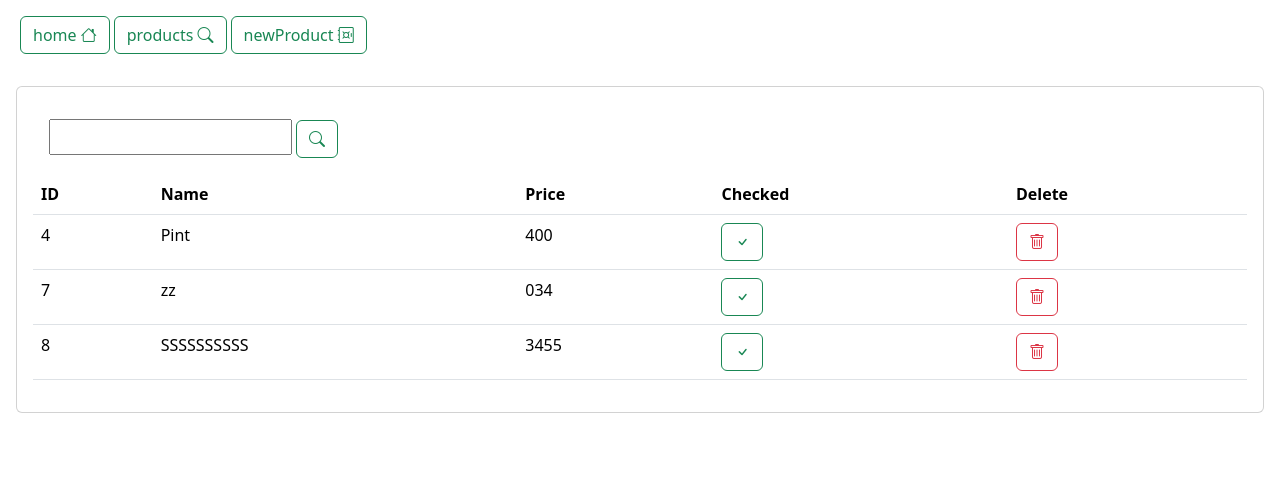
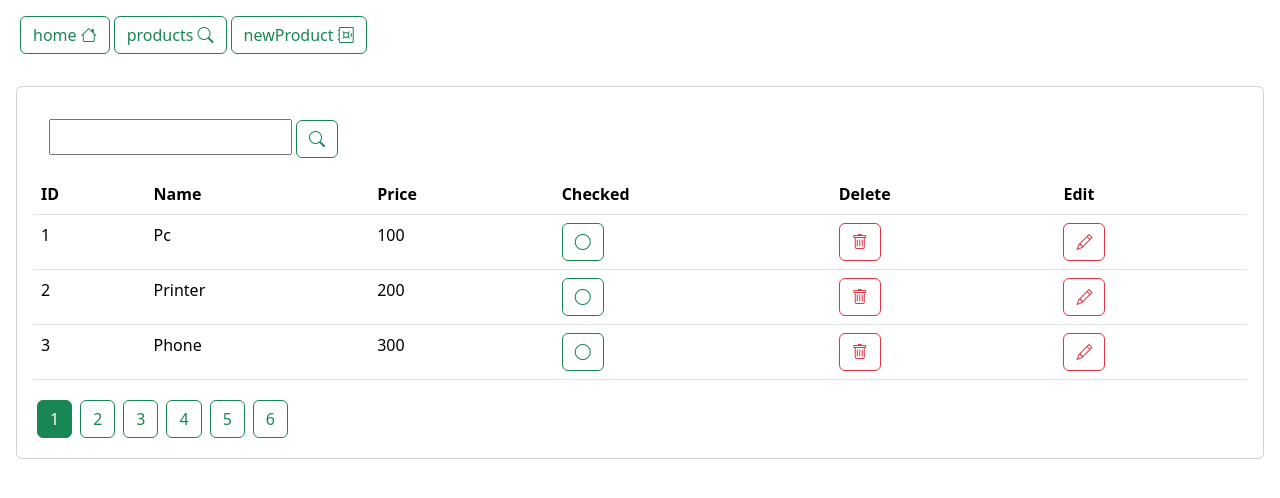
Before and after one commit to aajliBoujemaa/projetAngular, an Angular app: page /products in a window 1280 px wide. Shown: the top 498 px of the page. Built offline with nearby package versions, Linux system fonts and the light colour scheme; data requests are answered from the project's data file.

Commit message:
pagination

```diff
--- a/data/db.json
+++ b/data/db.json
@@ -4,37 +4,109 @@
       "id": 1,
       "name": "Pc",
       "price": 100,
-      "checked": true
+      "checked": false
     },
     {
       "id": 2,
       "name": "Printer",
       "price": 200,
-      "checked": true
+      "checked": false
     },
     {
       "id": 3,
       "name": "Phone",
       "price": 300,
-      "checked": true
+      "checked": false
     },
     {
       "id": 4,
       "name": "Pint",
       "price": 400,
-      "checked": true
+      "checked": false
     },
     {
       "name": "zz",
       "price": "034",
-      "checked": true,
+      "checked": false,
       "id": 7
     },
     {
       "name": "SSSSSSSSSS",
       "price": "3455",
+      "checked": false,
+      "id": 8
+    },
+    {
+      "name": "KKKKKK",
+      "price": "90988",
       "checked": true,
-      "id": 8
+      "id": 9
+    },
+    {
+      "name": "DCIDCSDC",
+      "price": "9909090",
+      "checked": true,
+      "id": 10
+    },
+    {
+      "name": "KKKKKK",
+      "price": "90988",
+      "checked": true,
+      "id": 9
+    },
+    {
+      "name": "DCIDCSDC",
+      "price": "9909090",
+      "checked": true,
+      "id": 10
+    },
+    {
+      "name": "KKKKKK",
+      "price": "90988",
+      "checked": true,
+      "id": 9
+    },
+    {
+      "name": "DCIDCSDC",
+      "price": "9909090",
+      "checked": true,
+      "id": 10
+    },
+    {
+      "name": "KKKKKK",
+      "price": "90988",
+      "checked": true,
+      "id": 9
+    },
+    {
+      "name": "DCIDCSDC",
+      "price": "9909090",
+      "checked": true,
+      "id": 10
+    },
+    {
+      "name": "KKKKKK",
+      "price": "90988",
+      "checked": true,
+      "id": 9
+    },
+    {
+      "name": "DCIDCSDC",
+      "price": "9909090",
+      "checked": true,
+      "id": 10
+    },
+    {
+      "name": "KKKKKK",
+      "price": "90988",
+      "checked": true,
+      "id": 9
+    },
+    {
+      "name": "DCIDCSDC",
+      "price": "9909090",
+      "checked": true,
+      "id": 10
     }
   ]
 }
--- a/src/app/app-routing.module.ts
+++ b/src/app/app-routing.module.ts
@@ -3,11 +3,13 @@ import { RouterModule, Routes } from '@angular/router';
 import {HomeComponent} from "./home/home.component";
 import {ProductsComponent} from "./products/products.component";
 import {NewProductComponent} from "./new-product/new-product.component";
+import {EditProductComponent} from "./edit-product/edit-product.component";
 
 const routes: Routes = [
   { path:"home", component:HomeComponent},
   { path:"products", component:ProductsComponent},
-  { path:"newProduct", component : NewProductComponent}
+  { path:"newProduct", component : NewProductComponent},
+  { path:"editProduct/:id", component : EditProductComponent}
 ];
 
 @NgModule({
--- a/src/app/app.module.ts
+++ b/src/app/app.module.ts
@@ -8,13 +8,15 @@ import { ProductsComponent } from './products/products.component';
 import { NewProductComponent } from './new-product/new-product.component';
 import {HttpClientModule} from "@angular/common/http";
 import {FormsModule, ReactiveFormsModule} from "@angular/forms";
+import { EditProductComponent } from './edit-product/edit-product.component';
 
 @NgModule({
   declarations: [
     AppComponent,
     HomeComponent,
     ProductsComponent,
-    NewProductComponent
+    NewProductComponent,
+    EditProductComponent
   ],
   imports: [
     BrowserModule,
--- /dev/null
+++ b/src/app/edit-product/edit-product.component.html
@@ -0,0 +1,11 @@
+<div class="p-3">
+
+  <div class="card">
+    <div class="card-header">
+      Product Id = {{productId}}
+    </div>
+    <div class="card-body">
+
+    </div>
+  </div>
+</div>
--- /dev/null
+++ b/src/app/edit-product/edit-product.component.ts
@@ -0,0 +1,30 @@
+import { Component, OnInit } from '@angular/core';
+import {ActivatedRoute} from "@angular/router";
+import {ProductService} from "../serivces/product.service";
+
+@Component({
+  selector: 'app-edit-product',
+  templateUrl: './edit-product.component.html',
+  styleUrls: ['./edit-product.component.css']
+})
+export class EditProductComponent implements OnInit {
+  productId !: number;
+
+  constructor(private activatedRoute:ActivatedRoute, private productService:ProductService) { }
+
+  ngOnInit(): void {
+    this.productId = this.activatedRoute.snapshot.params['id'];
+    this.productService.getProductById(this.productId).subscribe(
+      {
+        next :(product)=>{
+
+        },
+        error : err => {
+          console.log(err)
+        }
+      }
+    );
+  }
+
+
+}
--- a/src/app/new-product/new-product.component.html
+++ b/src/app/new-product/new-product.component.html
@@ -3,7 +3,6 @@
     <div class="card-body">
       <div class="row">
         <div class="col-md-6">
-          {{productForm.value | json}}
           <form [formGroup]="productForm" (ngSubmit)="saveProduct()">
             <div class="mb-3">
               <label class="form-label"> Name </label>
--- a/src/app/products/products.component.html
+++ b/src/app/products/products.component.html
@@ -16,6 +16,7 @@
             <th>Price</th>
             <th>Checked</th>
             <th>Delete</th>
+            <th>Edit</th>
           </tr>
         </thead>
         <tbody>
@@ -33,9 +34,23 @@
                 <i class="bi bi-trash"></i>
               </button>
             </td>
+            <td>
+              <button (click)="handleEditProduct(product)" class="btn btn-outline-danger">
+                <i class="bi bi-pencil"></i>
+              </button>
+            </td>
           </tr>
+
         </tbody>
       </table>
+      <ul class="nav nav-pills">
+        <li *ngFor="let page of [].constructor(this.totalPages); let i = index">
+          <button (click)="handleGoToPage(i+1)"
+                  [ngClass]="currentPage == (i+1)?'btn btn-success m-1':'btn btn-outline-success m-1'">
+            {{(i+1)}}
+          </button>
+        </li>
+      </ul>
     </div>
   </div>
 </div>
--- a/src/app/products/products.component.ts
+++ b/src/app/products/products.component.ts
@@ -3,6 +3,7 @@ import {HttpClient, HttpClientModule} from "@angular/common/http";
 import {ProductService} from "../serivces/product.service";
 import {Product} from "../model/product.model";
 import {Observable} from "rxjs";
+import {Router} from "@angular/router";
 
 @Component({
   selector: 'app-products',
@@ -11,11 +12,14 @@ import {Observable} from "rxjs";
 })
 export class ProductsComponent implements OnInit {
   public keyword: string=""
-  constructor(private productService : ProductService) { }
+  totalPages : number = 0;
+  pageSize : number = 3;
+  currentPage : number = 1;
+  constructor(private productService : ProductService,private router:Router) { }
   products : Array<Product> = [];
   //products$ !: Observable<Array<Product>>;
   ngOnInit(): void {
-    this.getProducts();
+    this.searchProduct();
   }
   handleCheckProduct(product: Product) {
     this.productService.checkProduct(product).subscribe({
@@ -32,10 +36,15 @@ export class ProductsComponent implements OnInit {
    this.products =  this.productService.getProduct();
   }*/
 
-  getProducts(){
-    this.productService.getProduct(2,3).subscribe({
-      next : data => {
-        this.products = data
+  searchProduct(){
+    this.productService.searchProduct(this.keyword,this.currentPage,this.pageSize).subscribe({
+      next : response => {
+        this.products = response.body as Product[];
+        let totalProducts: number = parseInt(response.headers.get('x-total-count')!);
+        this.totalPages = Math.floor(totalProducts/ this.pageSize);
+        if(totalProducts % this.pageSize !=0){
+          this.totalPages =this.totalPages + 1;
+        }
       },
       error : err => {
         console.log(err)
@@ -52,13 +61,27 @@ export class ProductsComponent implements OnInit {
     });
   }
 
-  searchProduct() {
-    this.productService.searchProduct(this.keyword).subscribe(
+  /*searchProduct() {
+    this.currentPage = 1;
+    this.totalPages = 0;
+    this.productService.searchProduct(this.keyword,this.currentPage,this.pageSize).subscribe(
       {
         next : data=>{
           this.products = data;
+
         }
       }
     )
   }
+*/
+  handleGoToPage(page: number) {
+    this.currentPage = page;
+    this.searchProduct();
+
+
+  }
+
+  handleEditProduct(product: Product) {
+  this.router.navigateByUrl(`/editProduct/${product.id}`)
+  }
 }
--- a/src/app/serivces/product.service.ts
+++ b/src/app/serivces/product.service.ts
@@ -9,8 +9,8 @@ import {Product} from "../model/product.model";
 export class ProductService {
   constructor(private httpClient: HttpClient) { }
 
-  public getProduct(page:number=1,size:number=4) : Observable<Array<Product>>{
-    return this.httpClient.get<Array<Product>>(`http://localhost:8089/products?_page=${page}&_limit=${size}`);
+  public searchProduct(keyword: string ="",page:number=1,size:number=4){
+    return this.httpClient.get(`http://localhost:8089/products?name_like=${keyword}&_page=${page}&_limit=${size}`,{observe:'response'});
   }
   public checkProduct(product:Product) : Observable<Product>{
     return this.httpClient.patch<Product>(`http://localhost:8089/products/${product.id}`,{checked:!product.checked})
@@ -22,8 +22,12 @@ export class ProductService {
   saveProduct(product: Product) : Observable<Product> {
     return this.httpClient.post<Product>(`http://localhost:8089/products`,product)
   }
-  public searchProduct(keyword:string) : Observable<Array<Product>>{
-    return this.httpClient.get<Array<Product>>(`http://localhost:8089/products?name_like=${keyword}`);
+  /*public searchProduct(keyword:string,page:number=1,size:number=3) : Observable<Array<Product>>{
+    return this.httpClient.get<Array<Product>>(`http://localhost:8089/products?name_like=${keyword}&_page=${page}&_limit=${size}`);
+  }*/
+
+
+  getProductById(productId: number) :Observable<Product> {
+    return this.httpClient.get<Product>(`http://localhost:8089/products/${productId}`)
   }
-
 }
```
Also changed, not shown: src/app/edit-product/edit-product.component.css (added), 1 other file (tests, documents, lock files or other folders).
